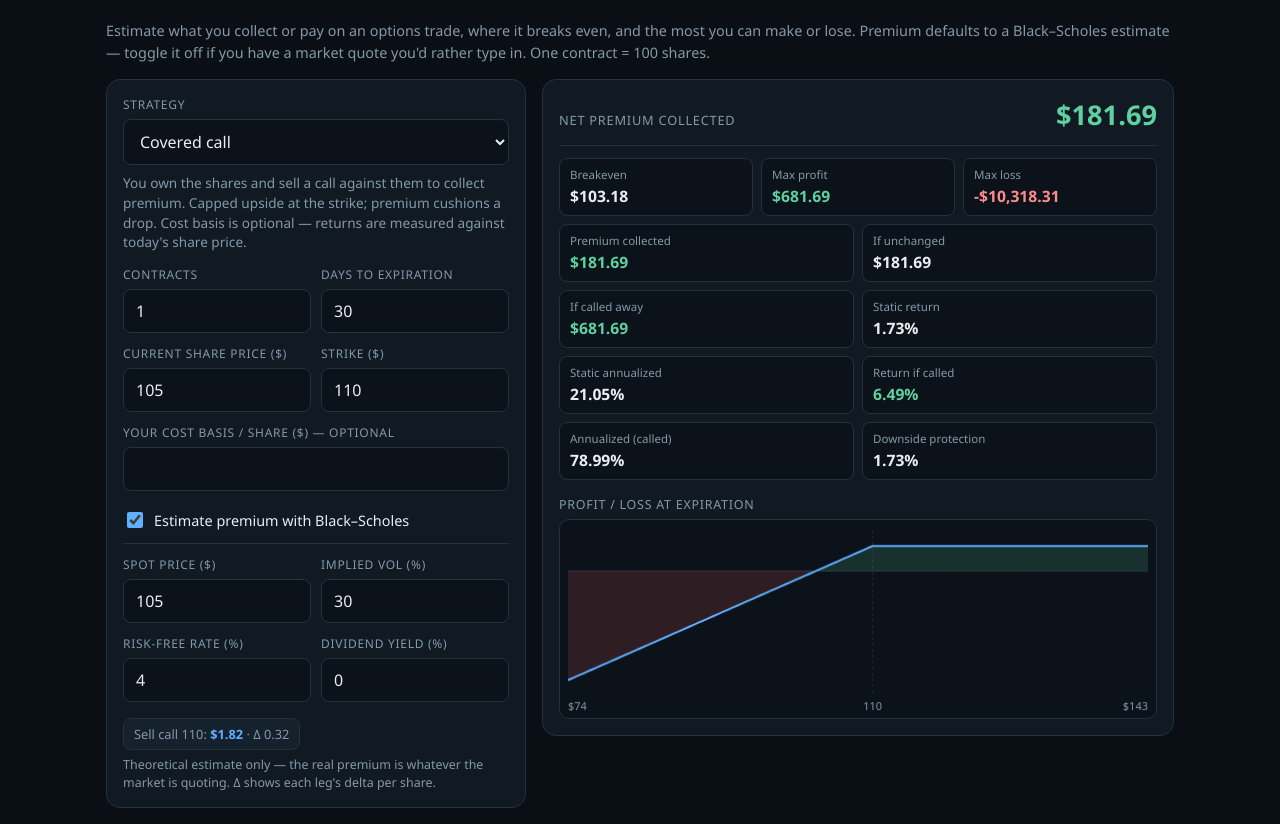
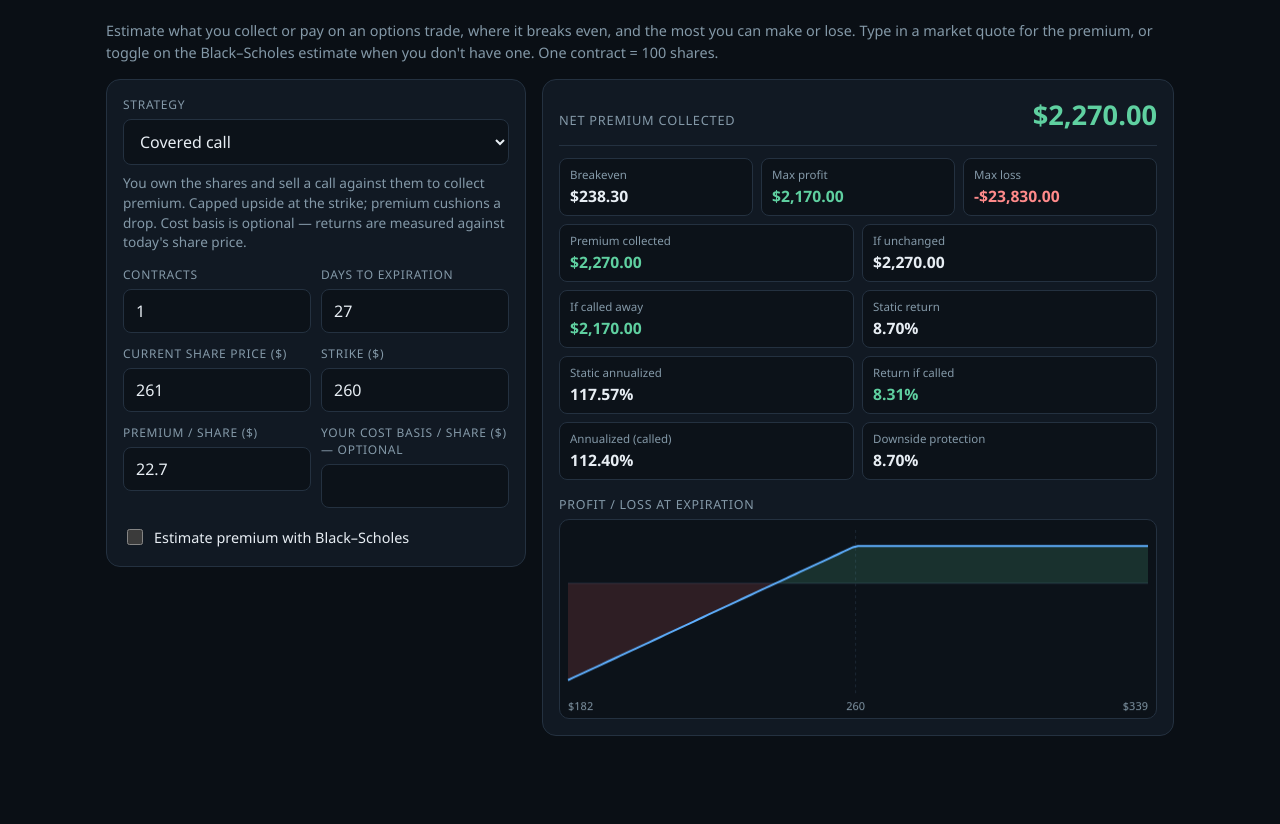
Before and after one commit to iampossiblyatwork/OptionCalculator, a Flask app: page / in a window 1280 px wide. Shown: the part 56-880 px from the top of the page. After the commit the page ends 792 px from the top, so only its background shows below. Run offline with Flask 3, Linux system fonts and the light colour scheme.

Commit message:
Load KLAC 260 call (Jul 17 exp) as the default template values
Pre-fills the calculator with a real market quote instead of placeholder
numbers: covered call on KLAC at $261 spot, $260 strike, $22.70 premium,
78.88% IV, 27 days to the July 17 expiration. Cost basis is left blank so
the trade prices off today's share price.

Since we now ship a real quoted premium, the Black-Scholes toggle starts
off (manual premium shown) and the pricer panel starts hidden; the pricer
inputs are still pre-filled (spot 261, IV 78.88) for when it's toggled on.

Co-Authored-By: Claude Opus 4.8 <noreply@anthropic.com>
Claude-Session: https://claude.ai/code/session_01N4cwoB6RM4aowuFtJwQqH7

```diff
--- a/static/app.js
+++ b/static/app.js
@@ -12,12 +12,12 @@ const FIELD_LABELS = {
 };
 
 const DEFAULTS = {
-  strike: 110,
-  premium: 2.5,
+  strike: 260,
+  premium: 22.7,
   strike2: 120,
   premium2: 1,
   costBasis: "", // optional — leave blank to price the trade off today's price
-  currentPrice: 105,
+  currentPrice: 261,
 };
 
 const BLURBS = {};
@@ -333,5 +333,6 @@ usePricer.addEventListener("change", () => {
 );
 window.addEventListener("resize", calculate);
 
+$("pricer").hidden = !usePricer.checked;
 renderFields();
 calculate();
--- a/templates/index.html
+++ b/templates/index.html
@@ -18,9 +18,9 @@
     <main class="app-main">
       <p class="view-intro">
         Estimate what you collect or pay on an options trade, where it breaks
-        even, and the most you can make or lose. Premium defaults to a
-        Black–Scholes estimate — toggle it off if you have a market quote you'd
-        rather type in. One contract = {{ shares_per_contract }} shares.
+        even, and the most you can make or lose. Type in a market quote for the
+        premium, or toggle on the Black–Scholes estimate when you don't have one.
+        One contract = {{ shares_per_contract }} shares.
       </p>
 
       <div class="opt-grid">
@@ -45,7 +45,7 @@
             </label>
             <label class="field inline">
               <span class="field-label">Days to expiration</span>
-              <input class="num" type="number" id="days" value="30" min="0" step="1" />
+              <input class="num" type="number" id="days" value="27" min="0" step="1" />
             </label>
           </div>
 
@@ -53,7 +53,7 @@
           <div id="strategy-fields"></div>
 
           <label class="opt-toggle">
-            <input type="checkbox" id="usePricer" checked />
+            <input type="checkbox" id="usePricer" />
             <span>Estimate premium with Black–Scholes</span>
           </label>
 
@@ -61,11 +61,11 @@
             <div class="opt-field-row">
               <label class="field inline">
                 <span class="field-label">Spot price ($)</span>
-                <input class="num" type="number" id="spot" value="105" step="any" />
+                <input class="num" type="number" id="spot" value="261" step="any" />
               </label>
               <label class="field inline">
                 <span class="field-label">Implied vol (%)</span>
-                <input class="num" type="number" id="ivPct" value="30" step="any" />
+                <input class="num" type="number" id="ivPct" value="78.88" step="any" />
               </label>
             </div>
             <div class="opt-field-row">
```
